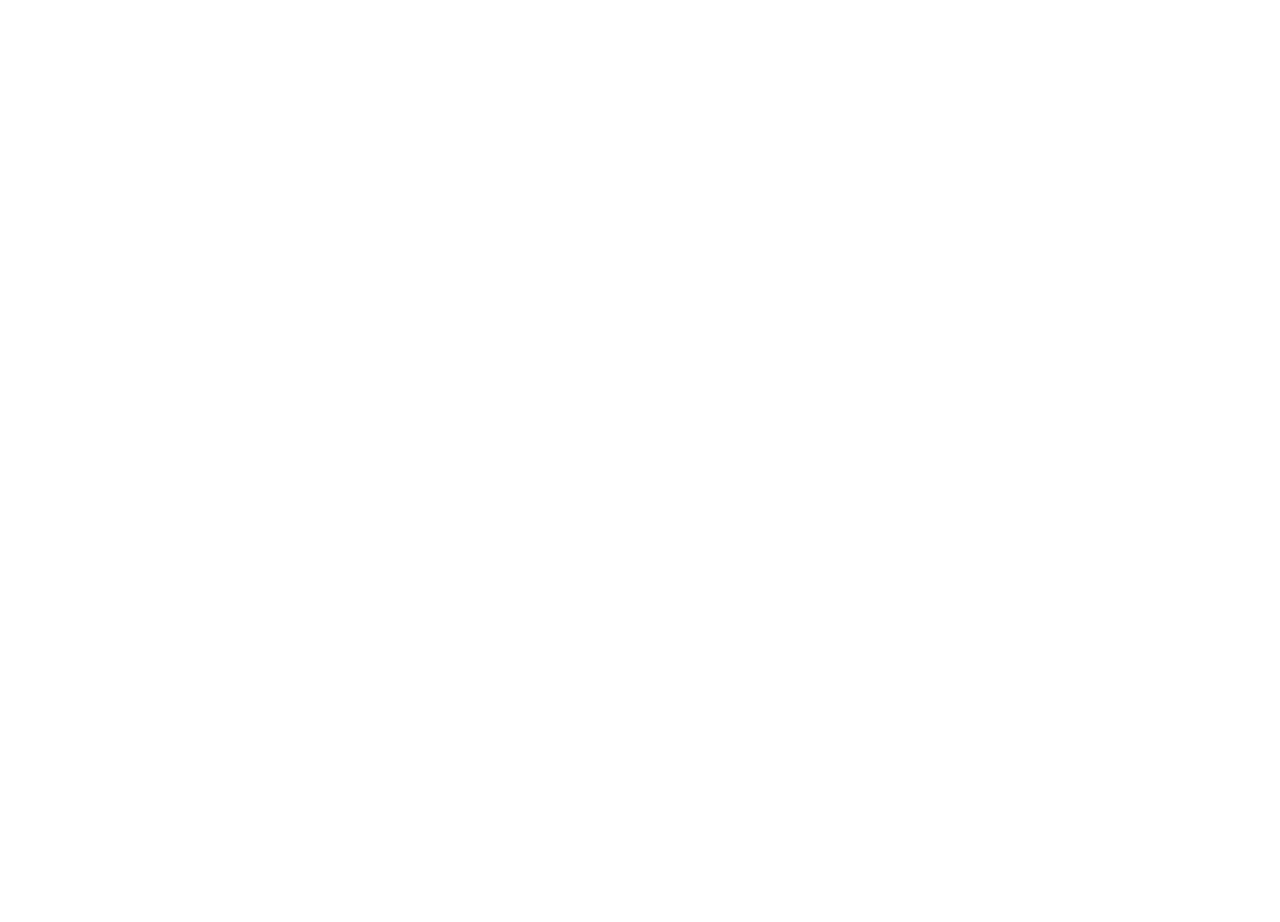
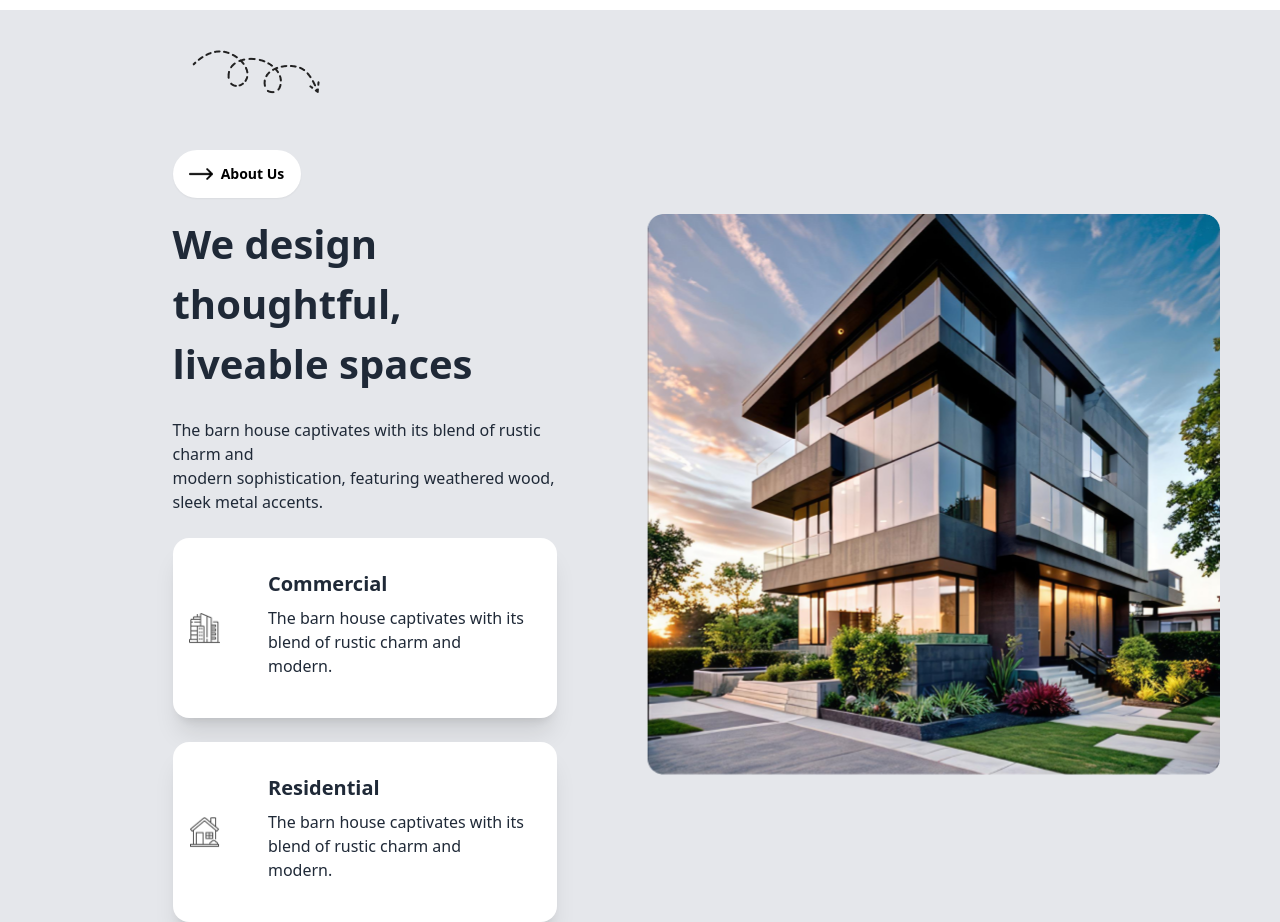
Before and after one commit to sajidhossain8272/B10-Assignment-03, a React (Vite) app: page / in a window 1280 px wide. Shown: the part 900-1822 px from the top of the page. Before the commit the page ends 862 px from the top, so only its background shows below. Built offline with nearby package versions, Linux system fonts and the light colour scheme.

Commit message:
about-us added

```diff
--- a/src/App.jsx
+++ b/src/App.jsx
@@ -8,39 +8,21 @@ function App() {
 
   return (
     <>
-      <section className="Navigation font lg:overflow-hidden">
-        <div className="bg-gradient-to-b from-gray-100 to-white">
-          <div className="navbar w-full relative">
-            <div className="navbar-start mt-4 lg:ml-32">
-              <div className="dropdown">
-                <button className="btn h-full">
-                  <img className="w-6" src="arrow-up.png" alt="" />
+      <section className='Navigation font lg:overflow-hidden'>
+        <div className='bg-gradient-to-b from-gray-100 to-white'>
+          <div className='navbar w-full relative'>
+            <div className='navbar-start mt-4 lg:ml-32'>
+              <div className='dropdown'>
+                <button className='btn h-full'>
+                  <img className='w-6' src='arrow-up.png' alt='' />
                 </button>
-                <ul className="menu menu-sm dropdown-content rounded-box z-[10000] mt-3 w-52 p-2 shadow absolute">
-
-                  <li>
-                    <a>Home</a>
-                  </li>
-                  <li>
-                    <a>Services</a>
-                  </li>
-                  <li>
-                    <a>Portfolio</a>
-                  </li>
-                  <li>
-                    <a>Blogs</a>
-                  </li>
-                  <li>
-                    <a>Contact Us</a>
-                  </li>
-                </ul>
               </div>
-              <h1 className="text-4xl font-extrabold ml-2">Rinterio</h1>
+              <h1 className='text-4xl font-extrabold ml-2'>Rinterio</h1>
             </div>
-            <div className="navbar-center mt-4 hidden lg:flex lg:pr-32 sm:pl">
-              <ul className="menu menu-horizontal px-1 text-[16px]">
+            <div className='navbar-center mt-4 hidden lg:flex lg:pr-32 sm:pl'>
+              <ul className='menu menu-horizontal px-1 text-[16px]'>
                 <li>
-                  <a className="font-extrabold">Home</a>
+                  <a className='font-extrabold'>Home</a>
                 </li>
                 <li>
                   <a> Services</a>
@@ -56,47 +38,46 @@ function App() {
                 </li>
               </ul>
             </div>
-            <div className="navbar-end mt-4 lg:pr-32">
-              <div className="hidden lg:flex">
-                <button className="bg-white rounded-full text-black w-10 h-10 ml-4 flex items-center justify-center">
-                  <img className="w-6" src={shoppingCart} alt="" />
+            <div className='navbar-end mt-4 lg:pr-32'>
+              <div className='hidden lg:flex'>
+                <button className='bg-white rounded-full text-black w-10 h-10 ml-4 flex items-center justify-center'>
+                  <img className='w-6' src={shoppingCart} alt='' />
                 </button>
-                <button className="bg-white rounded-full text-black text-3xl w-10 h-10 ml-4 mr-4 flex items-center justify-center">
-                  <img className="w-6" src={searchIcon} alt="" />
+                <button className='bg-white rounded-full text-black text-3xl w-10 h-10 ml-4 mr-4 flex items-center justify-center'>
+                  <img className='w-6' src={searchIcon} alt='' />
                 </button>
               </div>
 
-              <a className="btn hidden md:flex font-extrabold text-[20px] w-56 h-16">
+              <a className='btn hidden md:flex font-extrabold text-[20px] w-56 h-16'>
                 Book Consult
                 <img
-                  className="w-12 rounded-full border-lime-900"
-                  src="right-upp.png"
-                  alt=""
+                  className='w-12 rounded-full border-lime-900'
+                  src='right-upp.png'
+                  alt=''
                 />
               </a>
-              <div className="dropdown">
+              <div className='dropdown'>
                 <div
                   tabIndex={0}
-                  role="button"
-                  className="btn btn-ghost lg:hidden relative"
+                  role='button'
+                  className='btn btn-ghost lg:hidden relative'
                 >
                   <svg
-                    xmlns="http://www.w3.org/2000/svg"
-                    className="h-5 w-5"
-                    fill="none"
-                    viewBox="0 0 24 24"
-                    stroke="currentColor"
+                    xmlns='http://www.w3.org/2000/svg'
+                    className='h-5 w-5'
+                    fill='none'
+                    viewBox='0 0 24 24'
+                    stroke='currentColor'
                   >
                     <path
-                      strokeLinecap="round"
-                      strokeLinejoin="round"
-                      strokeWidth="2"
-                      d="M4 6h16M4 12h8m-8 6h16"
+                      strokeLinecap='round'
+                      strokeLinejoin='round'
+                      strokeWidth='2'
+                      d='M4 6h16M4 12h8m-8 6h16'
                     />
                   </svg>
                 </div>
-                <ul className="menu menu-sm dropdown-content rounded-box z-[10000] shadow absolute top-full right-0 mt-1 bg-white">
-
+                <ul className='menu menu-sm dropdown-content rounded-box z-[10000] shadow absolute top-full right-0 mt-1 bg-white'>
                   <li>
                     <a>Home</a>
                   </li>
@@ -116,39 +97,39 @@ function App() {
               </div>
             </div>
           </div>
-          <div className="hero ">
-            <div className="hero-content text-center">
-              <div className="lg:mt-12">
-                <div className="flex items-center justify-center">
-                  <img src="banner.png" alt="house" />
+          <div className='hero '>
+            <div className='hero-content text-center'>
+              <div className='lg:mt-12'>
+                <div className='flex items-center justify-center'>
+                  <img src='banner.png' alt='house' />
                 </div>
-                <h1 className="text-black text-[28px] md:text-[64px] font-extrabold">
+                <h1 className='text-black text-[28px] md:text-[64px] font-extrabold'>
                   A barn house of this{" "}
-                  <span className="lg:hidden">
+                  <span className='lg:hidden'>
                     <br />
                   </span>
                   design has a{" "}
-                  <span className="hidden md:inline">
+                  <span className='hidden md:inline'>
                     {" "}
                     <br />{" "}
                   </span>{" "}
                   striking{" "}
-                  <span className="lg:hidden ">
+                  <span className='lg:hidden '>
                     {" "}
                     <br />
                   </span>{" "}
                   appearance
                 </h1>
-                <p className="text-[16px] py-6">
+                <p className='text-[16px] py-6'>
                   The barn house captivates with its blend of rustic charm and
                   modern sophistication, featuring weathered wood, sleek metal
                   accents, and large windows that flood the space with natural
                   light.
                 </p>
-                <button className="btn btn-secondary text-[20px]">
+                <button className='btn btn-secondary text-[20px]'>
                   View Details{" "}
-                  <span className="bg-lime-300 rounded-full h-6 w-6 flex items-center justify-center">
-                    <img src="arrow-up.png" alt="" />
+                  <span className='bg-lime-300 rounded-full h-6 w-6 flex items-center justify-center'>
+                    <img src='arrow-up.png' alt='' />
                   </span>
                 </button>
               </div>
@@ -156,6 +137,71 @@ function App() {
           </div>
         </div>
       </section>
+
+      <section>
+
+      <div className="hidden lg:flex bg-gray-200 pl-48 pt-10 pb-8 mt-12">
+          <img src='Vector.png' alt='' />
+          </div>
+        <div className='bg-gray-200 lg:pl-32 pl-4 pt-6'>
+        <div className="lg:flex lg:justify-around space-y-6 lg:space-y-0 pr-4">
+
+          <div className="lg:w-[30vw] w-full">
+
+          <div className="text-center lg:text-left">
+          <button className='btn btn-about-us w-32 mx-auto lg:mx-0'>
+            {" "}
+            <span className='w-6'>
+              {" "}
+              <img src='right-arrow.png' alt='' />
+            </span>{" "}
+            About Us
+          </button>
+          <h1 className="font-bold text-[24px] lg:text-[40px] pt-4">We design thoughtful, liveable spaces</h1>
+          <p className="font-medium text-[13px] lg:text-[16px] pt-6 pb-6">
+            The barn house captivates with its blend of rustic charm and <br /> modern
+            sophistication, featuring weathered wood, sleek metal accents.
+          </p>
+
+          <div className='card card-side bg-base-100 shadow-xl'>
+            <figure className="m-4">
+              <img className="mb-10 lg:mb-0"
+                src='commercial.png'
+                alt='Commercial Building'
+              />
+            </figure>
+            <div className='card-body'>
+              <h1 className='card-title'>Commercial</h1>
+              <p className="text-[14px] text-start lg:text-[16px]">The barn house captivates with its blend of rustic charm and modern.</p>
+              <div className='card-actions justify-end'>
+              </div>
+
+            </div>
+          </div>
+
+          <div className=' mt-6 card card-side bg-base-100 shadow-xl'>
+            <figure className="m-4">
+              <img className="mb-10 lg:mb-0"
+                src='residential.png'
+                alt='Residential Building'
+              />
+            </figure>
+            <div className='card-body'>
+              <h1 className='card-title'>Residential</h1>
+              <p className="text-[14px] text-start lg:text-[16px]">The barn house captivates with its blend of rustic charm and modern.</p>
+              <div className='card-actions justify-end'>
+              </div>
+
+            </div>
+            </div>
+          </div>
+          </div>
+          <div className="flex"> <img className="h-52 w-full lg:h-fit lg:w-fit lg:pt-16" src="Rectangle.png" alt="" /></div>
+          </div>
+
+        </div>
+
+      </section>
     </>
   );
 }
--- a/src/index.css
+++ b/src/index.css
@@ -10,3 +10,8 @@
   @apply rounded-full bg-lime-200 hover:bg-lime-100 text-black border-lime-300;
 
 }
+
+.btn-about-us {
+  @apply rounded-full bg-white hover:bg-gray-100 text-black border-none;
+
+}
```
Also changed, not shown: public/right-arrow.png (added).
